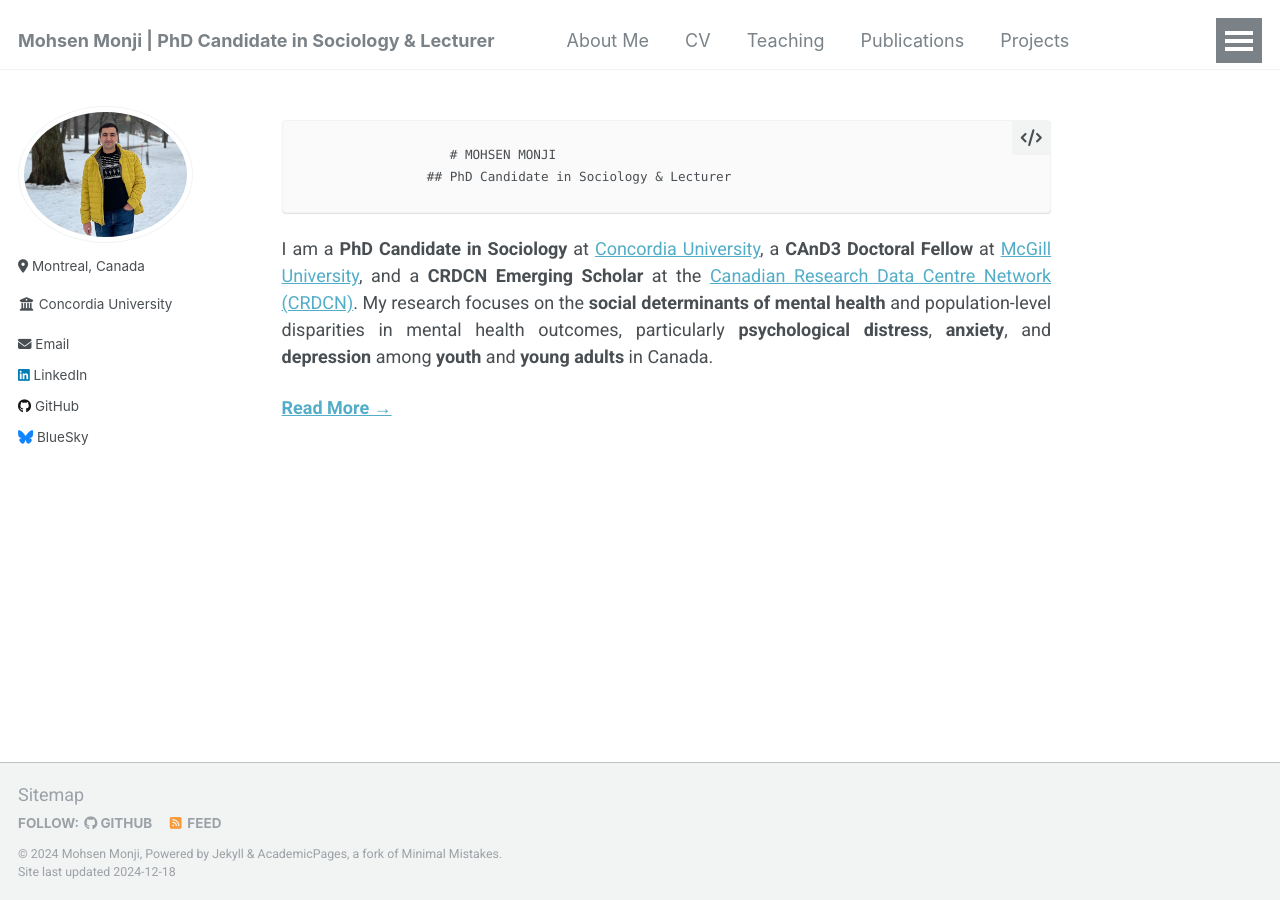
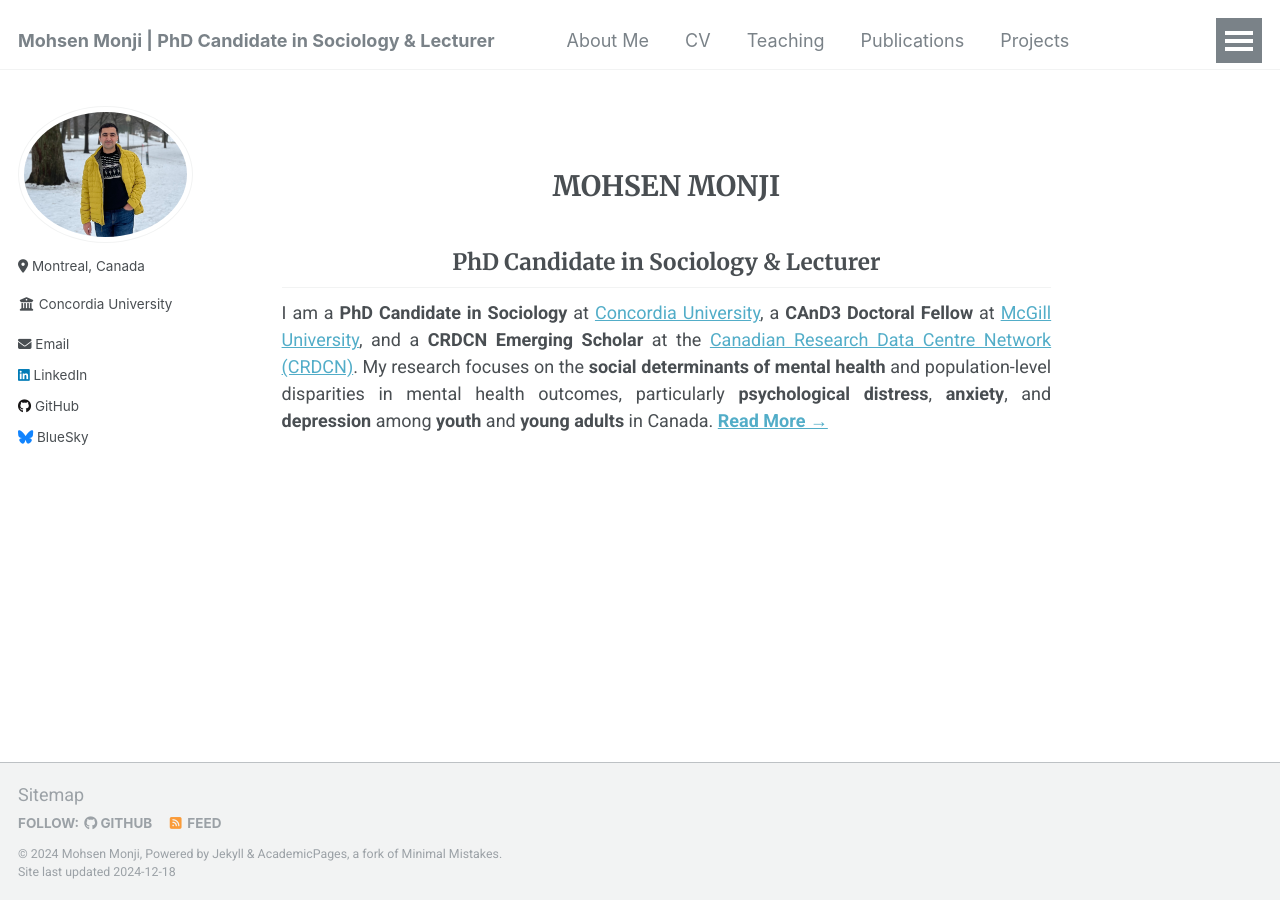
Before and after one commit to Mohsnmonji/mohsnmonji.github.io, a Jekyll site: the page built from _pages/front.md, in a window 1280 px wide. Built offline with Jekyll 4.4.1, drawn with Linux system fonts in a browser that asks for light colours.

Commit message:
Update front.md

```diff
--- a/_pages/front.md
+++ b/_pages/front.md
@@ -6,9 +6,11 @@ description: "Sociologist and Population Mental Health Researcher"
 author_profile: true
 ---
 
-                       # MOHSEN MONJI
-                    ## PhD Candidate in Sociology & Lecturer
 
-I am a **PhD Candidate in Sociology** at [Concordia University](https://www.concordia.ca/artsci/sociology-anthropology.html), a **CAnD3 Doctoral Fellow** at [McGill University](https://www.mcgill.ca/cand3/our-people/fellows-2024-25), and a **CRDCN Emerging Scholar** at the [Canadian Research Data Centre Network (CRDCN)](https://crdcn.ca). My research focuses on the **social determinants of mental health** and population-level disparities in mental health outcomes, particularly **psychological distress**, **anxiety**, and **depression** among **youth** and **young adults** in Canada.
+<div style="text-align: center; margin-top: 50px;">
+  <h1>MOHSEN MONJI</h1>
+  <h2>PhD Candidate in Sociology & Lecturer</h2>
+</div>
 
-__[Read More →](/about-me/)__
+
+I am a **PhD Candidate in Sociology** at [Concordia University](https://www.concordia.ca/artsci/sociology-anthropology.html), a **CAnD3 Doctoral Fellow** at [McGill University](https://www.mcgill.ca/cand3/our-people/fellows-2024-25), and a **CRDCN Emerging Scholar** at the [Canadian Research Data Centre Network (CRDCN)](https://crdcn.ca). My research focuses on the **social determinants of mental health** and population-level disparities in mental health outcomes, particularly **psychological distress**, **anxiety**, and **depression** among **youth** and **young adults** in Canada. __[Read More →](/about-me/)__
```
